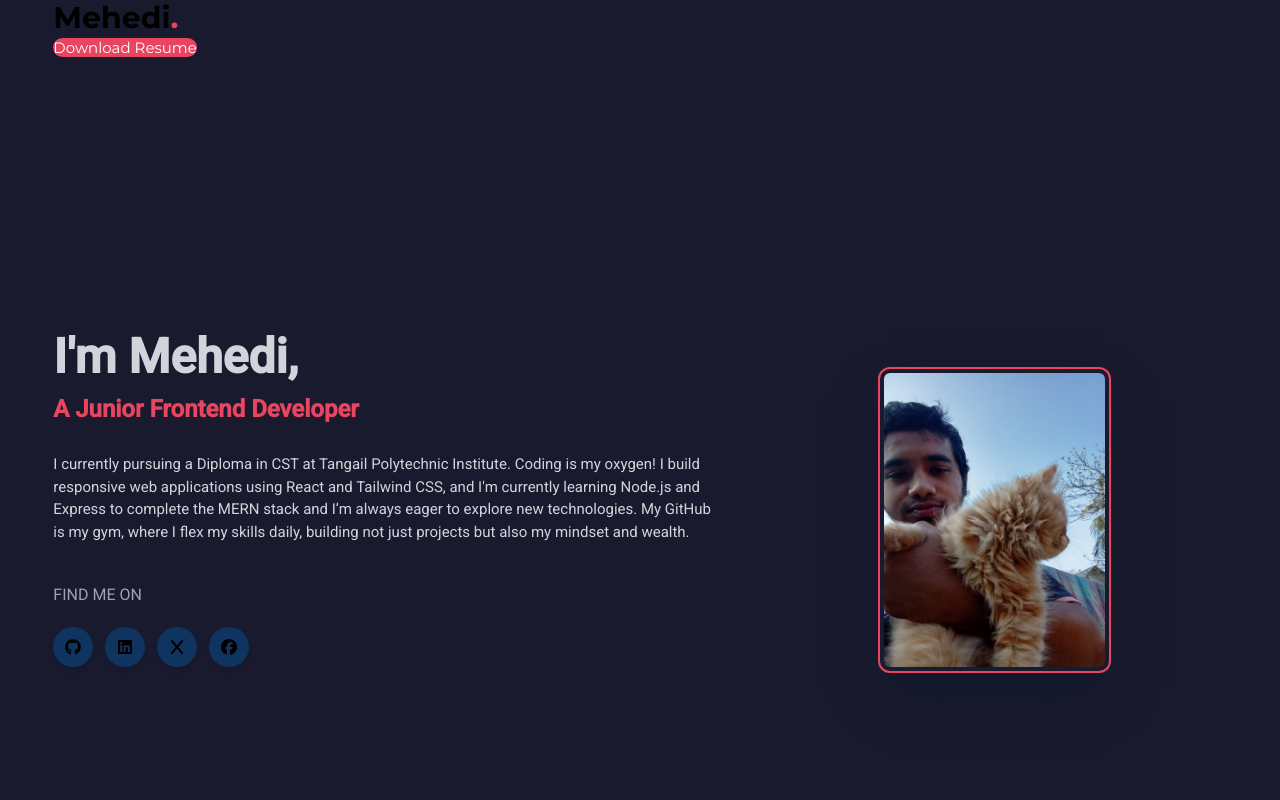
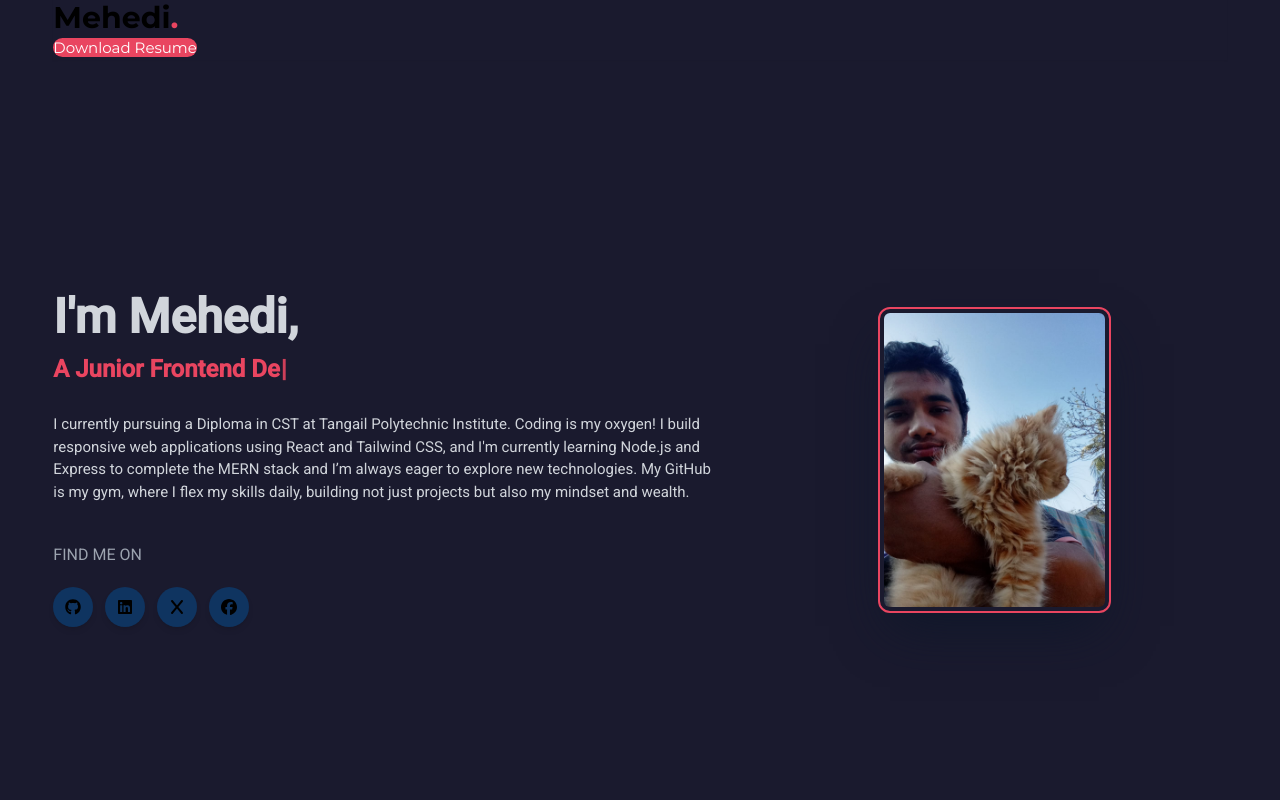
Before and after one commit to mehediScriptDev/personal-portfolio, a React (Vite) app: page / in a window 1280 px wide. Shown: the top 800 px of the page. Built offline with nearby package versions, Linux system fonts and the light colour scheme.

Commit message:
animation done

```diff
--- a/src/Components/Hero.jsx
+++ b/src/Components/Hero.jsx
@@ -1,29 +1,75 @@
 import React from "react";
+import Typewriter from 'typewriter-effect';
 import profile from "../images/profile.jpg";
 import { FaFacebook, FaGithub, FaLinkedin, FaX } from "react-icons/fa6";
 import { Link } from "react-router-dom";
-import 'animate.css';
-import '../index.css'
+import "animate.css";
+import "../index.css";
 
 const Hero = () => {
   return (
-    <section className="grid md:grid-cols-10 mt-10 xl:min-h-screen grid-cols-1 gap-2  justify-center font-body items-center">
-      <div className="col-span-6 max-w-2xl" data-aos ="fade-right">
-        <h1 className="md:text-5xl text-3xl text-gray-300 font-semibold">I'm Mehedi,</h1>
-        <p className="text-highlight py-3 font-bold text-2xl lg:text-2xl md:text-3xl animate__animated animate__fadeInDown">A Junior Frontend Developer</p>
-        <p className=" md:text-[15px] py-4 text-gray-300">I currently pursuing a Diploma in CST at Tangail Polytechnic Institute. Coding is my oxygen! I build responsive web applications using React and Tailwind CSS, and I'm currently learning Node.js and Express to complete the MERN stack and I’m always eager to explore new technologies. My GitHub is my gym, where I flex my skills daily, building not just projects but also my mindset and wealth.</p>
+    <section className="grid md:grid-cols-10 mt-10 md:mt-0 lg:mt-0 xl:min-h-screen grid-cols-1 gap-2  justify-center font-body items-center">
+      <div className="col-span-6 max-w-2xl" data-aos="fade-right">
+        <h1 className="md:text-5xl text-3xl text-gray-300 font-semibold">
+          I'm Mehedi,
+        </h1>
+        <p className="text-highlight py-3 font-bold text-2xl lg:text-2xl md:text-3xl animate__animated animate__fadeInDown">
 
-      <div className="mt-6">
-        <p className="text-gray-400">FIND ME ON</p>
-      <div className="flex gap-2 md:gap-3 mt-5">
-        <Link to="https://github.com/mehediScriptDev" target="_blank" className="bg-littlebg hover:text-black duration-200 shadow-md px-3 py-3 rounded-full"><FaGithub></FaGithub></Link>
-        <Link to="https://www.linkedin.com/in/mehedi-mehedi-09a088349?utm_source=share&utm_campaign=share_via&utm_content=profile&utm_medium=android_app" target="_blank" className="bg-littlebg hover:text-black duration-200 shadow-md px-3 py-3 rounded-full"><FaLinkedin></FaLinkedin></Link>
-        <Link to="https://x.com/mehediscript_x" target="_blank" className="bg-littlebg hover:text-black duration-200 shadow-md px-3 py-3 rounded-full"><FaX></FaX></Link>
-        <Link to="https://www.facebook.com/mehediScript404" target="_blank"  className="bg-littlebg hover:text-black duration-200 shadow-md px-3 py-3 rounded-full"><FaFacebook></FaFacebook></Link>
+          <Typewriter
+            options={{
+              strings: ["A Junior Frontend Developer"],
+              autoStart: true,
+              loop: true,
+            }}
+          />
+        </p>
+        <p className=" md:text-[15px] py-4 text-gray-300">
+          I currently pursuing a Diploma in CST at Tangail Polytechnic
+          Institute. Coding is my oxygen! I build responsive web applications
+          using React and Tailwind CSS, and I'm currently learning Node.js and
+          Express to complete the MERN stack and I’m always eager to explore new
+          technologies. My GitHub is my gym, where I flex my skills daily,
+          building not just projects but also my mindset and wealth.
+        </p>
+
+        <div className="mt-6">
+          <p className="text-gray-400">FIND ME ON</p>
+          <div className="flex gap-2 md:gap-3 mt-5 ">
+            <Link
+              to="https://github.com/mehediScriptDev"
+              target="_blank"
+              className="bg-littlebg hover:text-black duration-200 shadow-md px-3 py-3 rounded-full"
+            >
+              <FaGithub></FaGithub>
+            </Link>
+            <Link
+              to="https://www.linkedin.com/in/mehedi-mehedi-09a088349?utm_source=share&utm_campaign=share_via&utm_content=profile&utm_medium=android_app"
+              target="_blank"
+              className="bg-littlebg hover:text-black duration-200 shadow-md px-3 py-3 rounded-full"
+            >
+              <FaLinkedin></FaLinkedin>
+            </Link>
+            <Link
+              to="https://x.com/mehediscript_x"
+              target="_blank"
+              className="bg-littlebg hover:text-black duration-200 shadow-md px-3 py-3 rounded-full"
+            >
+              <FaX></FaX>
+            </Link>
+            <Link
+              to="https://www.facebook.com/mehediScript404"
+              target="_blank"
+              className="bg-littlebg hover:text-black duration-200 shadow-md px-3 py-3 rounded-full"
+            >
+              <FaFacebook></FaFacebook>
+            </Link>
+          </div>
+        </div>
       </div>
-      </div>
-      </div>
-      <div className="col-span-1 md:col-span-4 flex mt-10 justify-center items-center" data-aos="fade-left">
+      <div
+        className="col-span-1 md:col-span-4 flex mt-10 md:mt-0 lg:mt-0 xl:mt-0 justify-center items-center"
+        data-aos="fade-left"
+      >
         <img
           className="lg:w-2/4 w-2/4 mx-auto rounded-xl hover:border-white p-1 border-2 border-highlight shadow-2xl shadow-slate-900"
           src={profile}
--- a/src/Components/Skills.jsx
+++ b/src/Components/Skills.jsx
@@ -4,11 +4,9 @@ import {
   GrGithub,
   GrHtml5,
   GrJs,
-  GrNode,
   GrReactjs,
 } from "react-icons/gr";
 import { RiTailwindCssLine } from "react-icons/ri";
-import { SiNetlify } from "react-icons/si";
 import { BiLogoFirebase, BiLogoMongodb } from "react-icons/bi";
 import { IoIosDoneAll } from "react-icons/io";
 import { DiResponsive } from "react-icons/di";
```
Also changed, not shown: package.json (+5 -3 lines), 1 other file (tests, documents, lock files or other folders).
